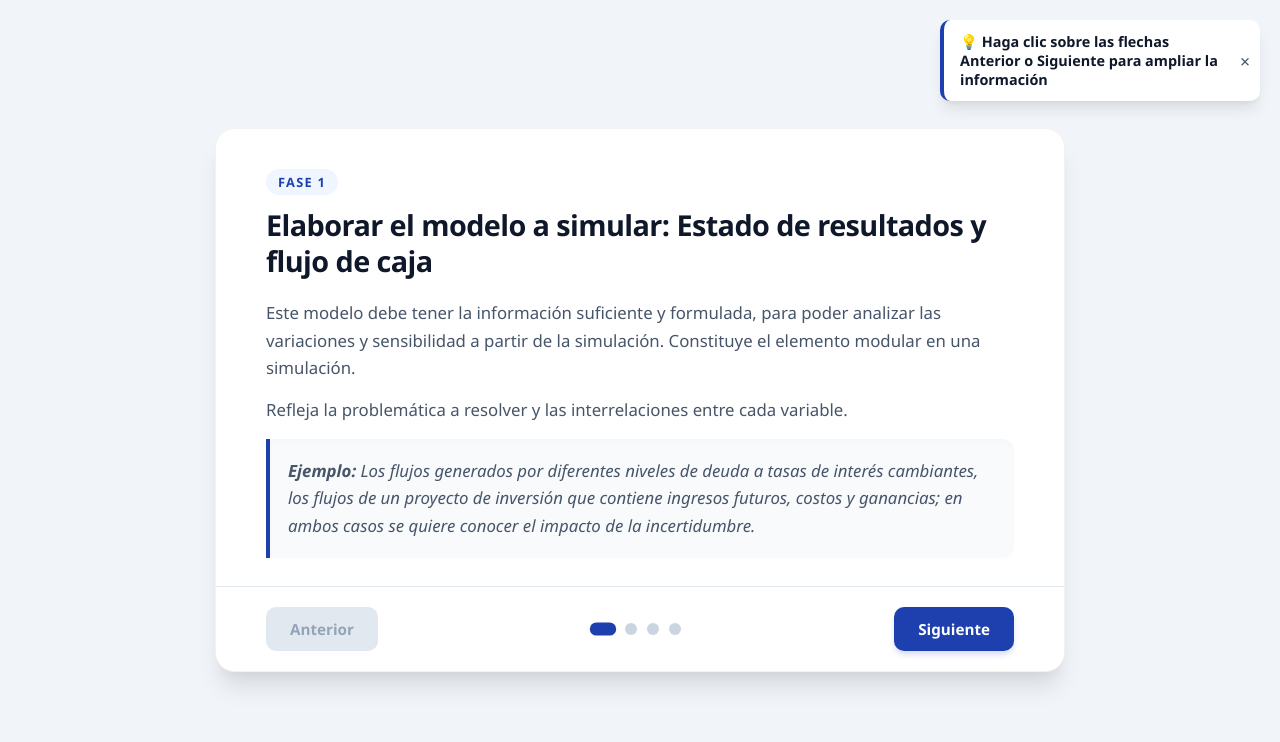
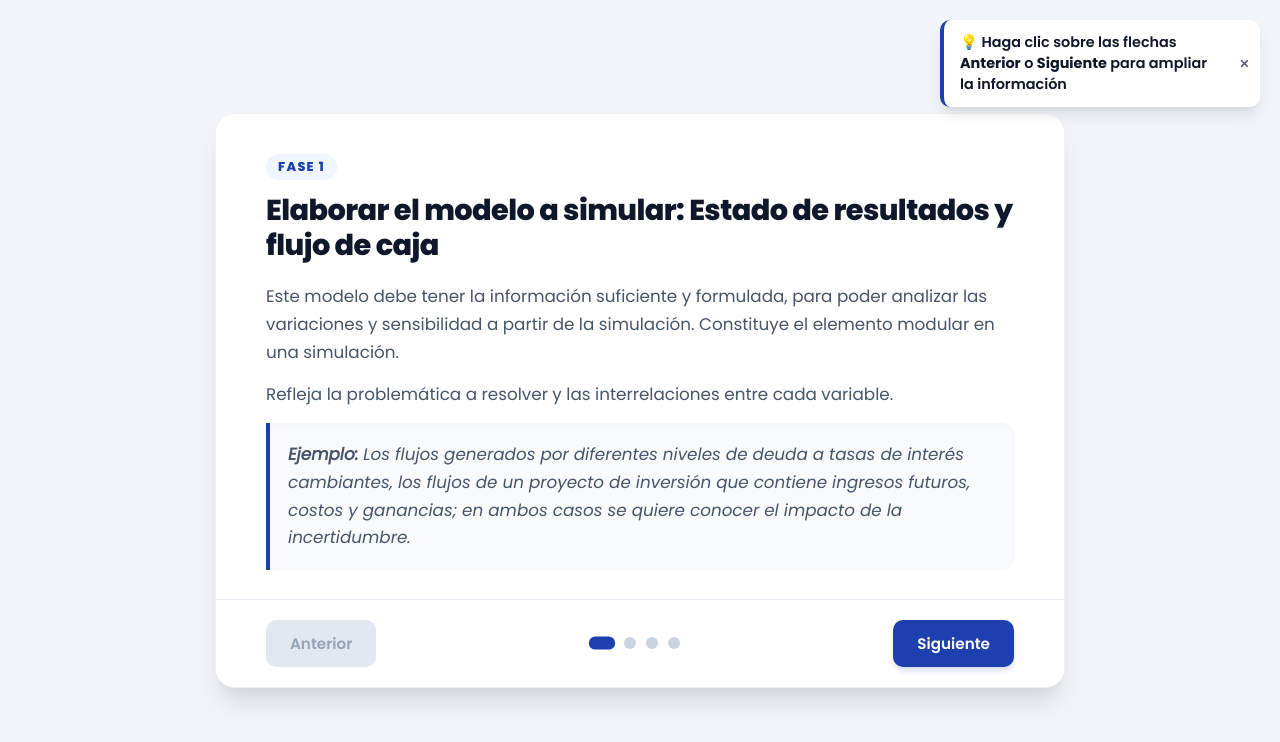
Before and after one commit to andres-caro01/U4_Contabilidad_y_Finanzas_Corporativas-, a plain HTML site: page EtapasDetalladas/index.html in a window 1280 px wide. Drawn offline with Linux system fonts and the light colour scheme.

Commit message:
Update index.html

```diff
--- a/EtapasDetalladas/index.html
+++ b/EtapasDetalladas/index.html
@@ -4,6 +4,10 @@
     <meta charset="UTF-8">
     <meta name="viewport" content="width=device-width, initial-scale=1.0">
     <title>Simulación Financiera - Carrusel Informativo Corregido</title>
+    <link rel="preconnect" href="https://fonts.googleapis.com">
+    <link rel="preconnect" href="https://fonts.gstatic.com" crossorigin>
+    <link href="https://fonts.googleapis.com/css2?family=Poppins:ital,wght@0,300;0,400;0,500;0,600;0,700;0,800;1,400&display=swap" rel="stylesheet">
+
     <style>
         :root {
             --primary-color: #1e40af;
@@ -23,7 +27,7 @@
             box-sizing: border-box;
             margin: 0;
             padding: 0;
-            font-family: 'Segoe UI', system-ui, -apple-system, sans-serif;
+            font-family: 'Poppins', system-ui, -apple-system, sans-serif;
         }
 
         body {
```
